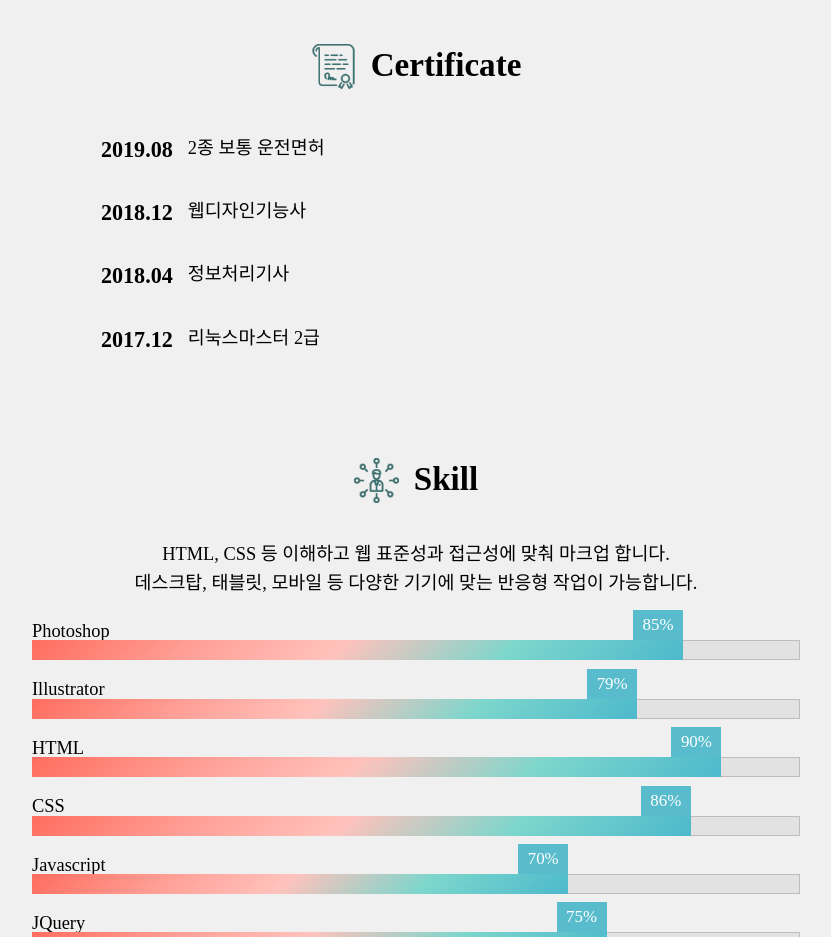
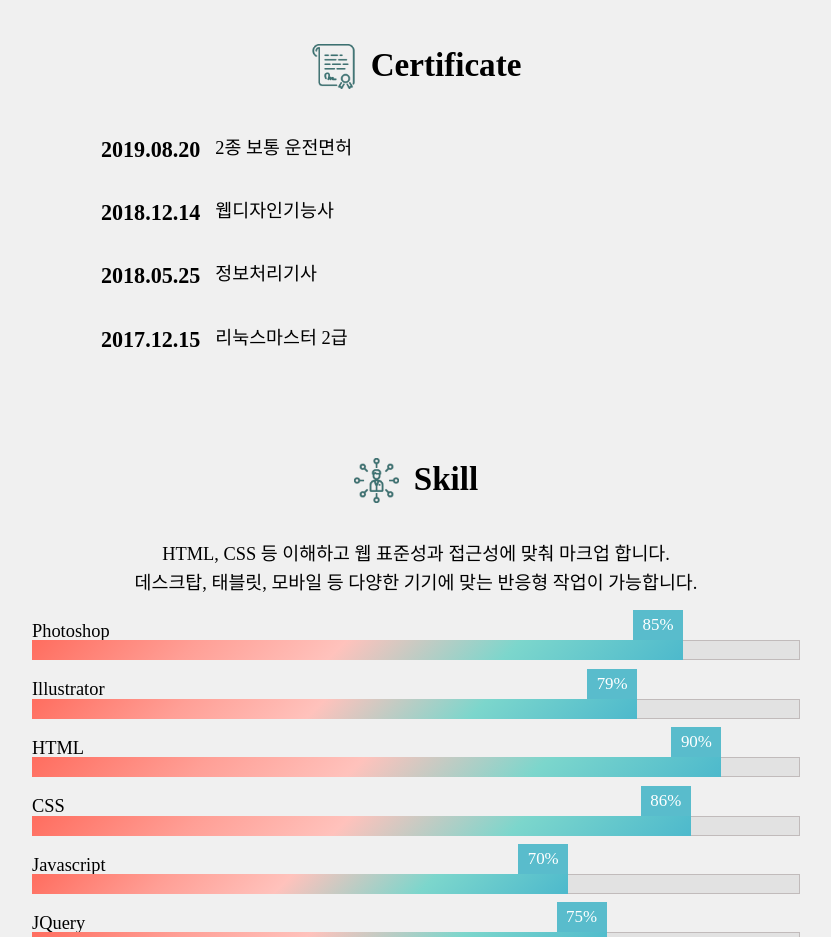
Before and after one commit to coconu6956/portfolio, a plain HTML site: page index.html in a window 1280 px wide. Shown: the part 2120-3057 px from the top of the page, without its empty margins (224-1055 px from the left). Drawn offline with nearby package versions, Linux system fonts and the light colour scheme; a web font is replaced by a local one.

Commit message:
update license
자격증 일자까지 표시

```diff
--- a/index.html
+++ b/index.html
@@ -89,10 +89,10 @@
                 <div class="license info_wrapper" data-aos="fade-up" data-aos-duration="1500">
                     <h2><img src="images/icon/license.png" alt="license">Certificate</h2>
                     <ul class="info_list">
-                        <li><span class="date">2019.08</span><span>2종 보통 운전면허</span></li>
-                        <li><span class="date">2018.12</span><span>웹디자인기능사</span></li>
-                        <li><span class="date">2018.04</span><span>정보처리기사</span></li>
-                        <li><span class="date">2017.12</span><span>리눅스마스터 2급</span></li>
+                        <li><span class="date">2019.08.20</span><span>2종 보통 운전면허</span></li>
+                        <li><span class="date">2018.12.14</span><span>웹디자인기능사</span></li>
+                        <li><span class="date">2018.05.25</span><span>정보처리기사</span></li>
+                        <li><span class="date">2017.12.15</span><span>리눅스마스터 2급</span></li>
                     </ul>
                 </div>
             <div class="skill info_wrapper" data-aos="fade-up" data-aos-duration="1500">
```
